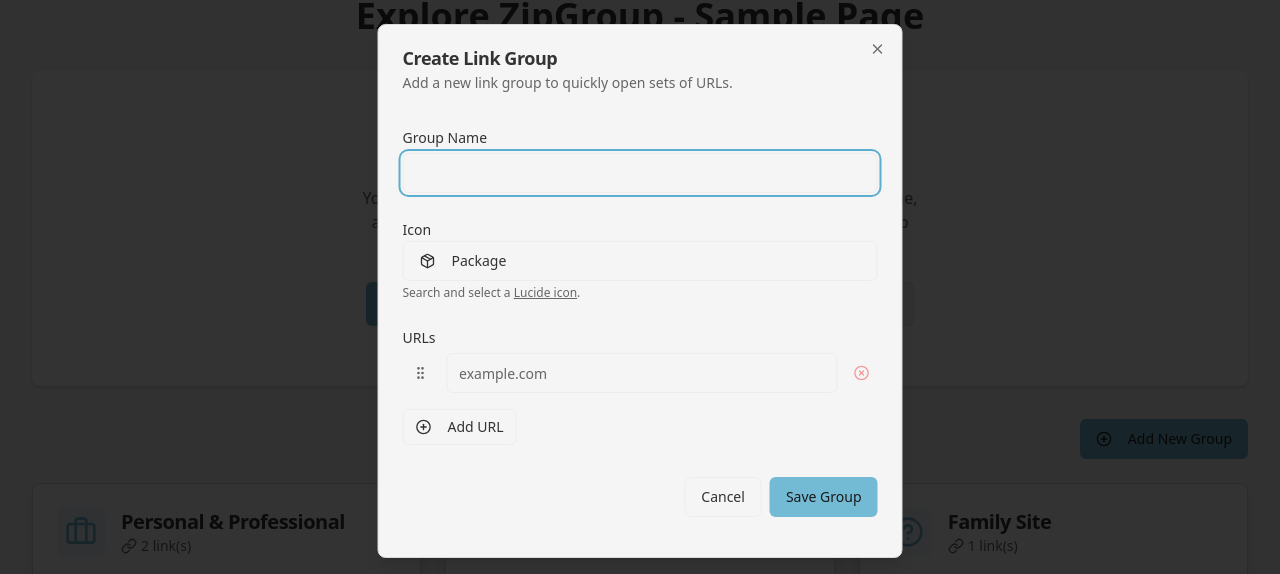
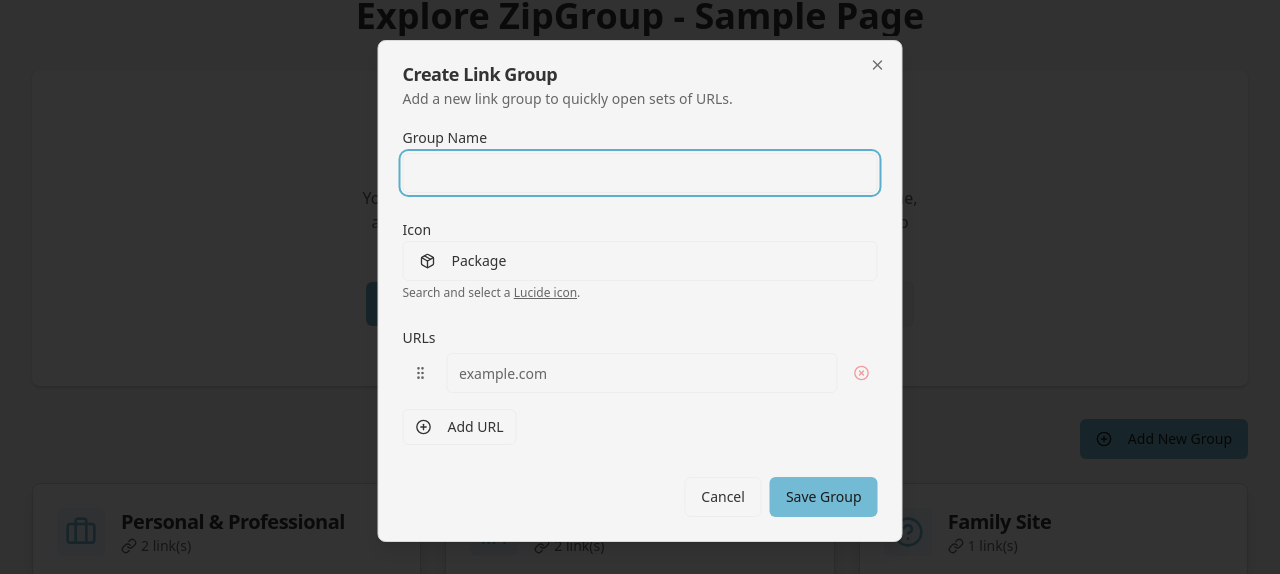
Before and after one commit to The-Ofek-Foundation/zipgroup, a Next.js app: page /sample in a window 1280 px wide. Both pictures are taken after a click on the button "Add New Group". Shown: the part 109-683 px from the top of the page. Built offline with nearby package versions, Linux system fonts and the light colour scheme.

Commit message:
great work! I notice that for some reason there is too much margin below in the Edit Link Group popup, this should be an easy fix though

```diff
--- a/src/components/link-group/link-group-form-dialog.tsx
+++ b/src/components/link-group/link-group-form-dialog.tsx
@@ -97,7 +97,7 @@
             {initialData ? "Modify your" : "Add a new"} link group to quickly open sets of URLs.
           </DialogDescription>
         </DialogHeader>
-        <form onSubmit={handleSubmit(handleFormSubmit)} className="space-y-6 py-4">
+        <form onSubmit={handleSubmit(handleFormSubmit)} className="space-y-6">
           <div data-joyride="group-form-name-input">
             <Label htmlFor="name">Group Name</Label>
             <Input id="name" {...register("name")} className="mt-1" />
```
